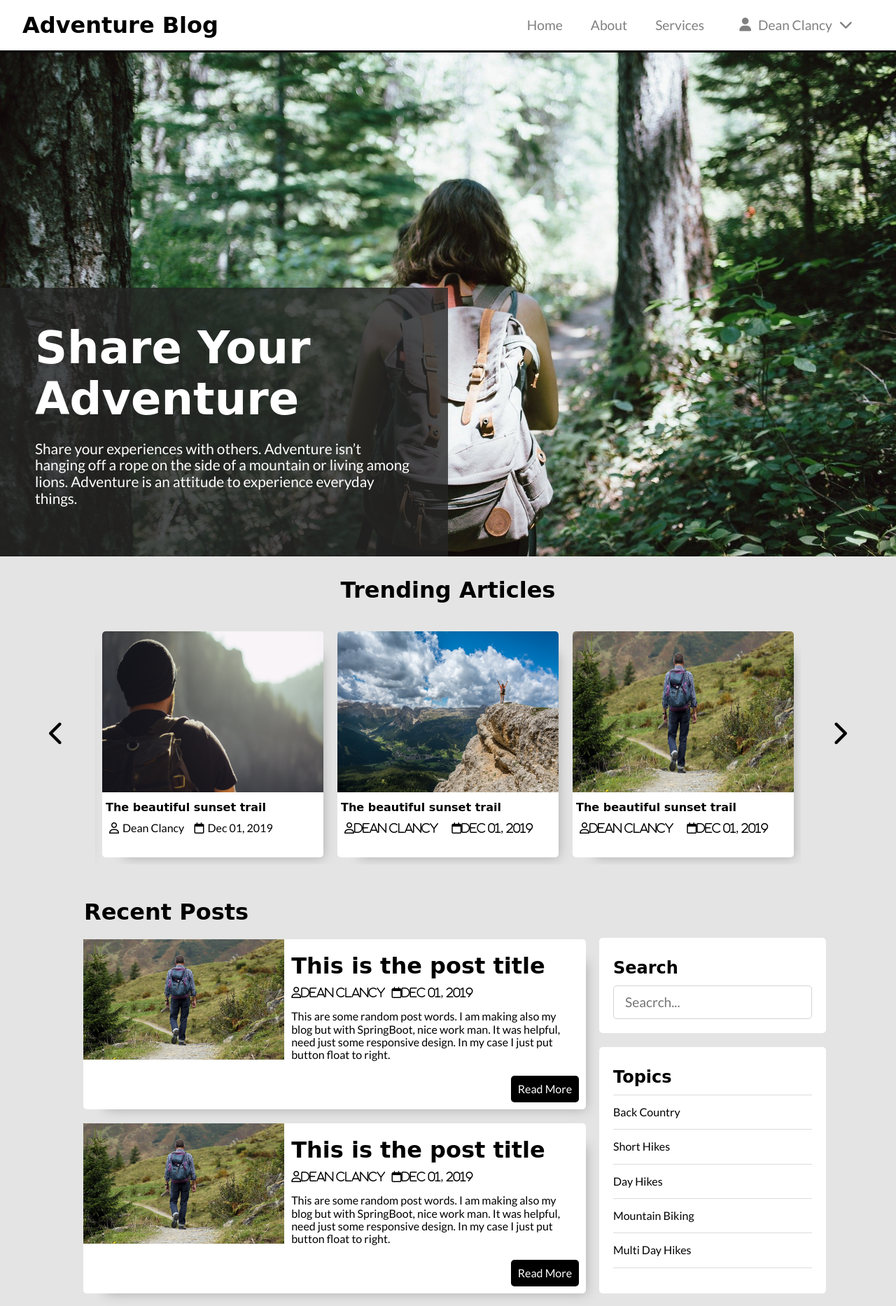
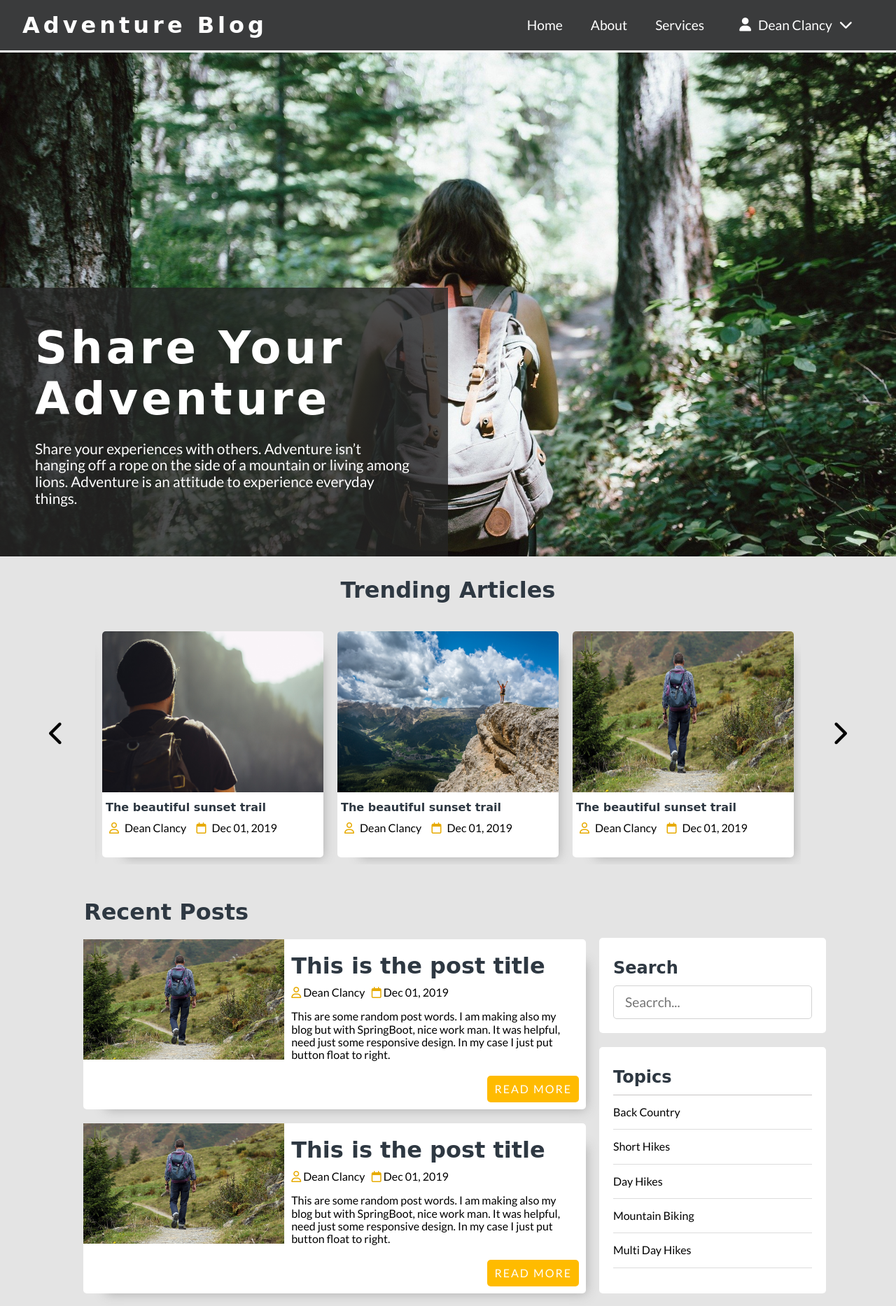
Before and after one commit to Clancinio/blog-website, a PHP site: page / in a window 1280 px wide. Shown: the top 1866 px of the page at 70% size. Run offline with PHP 8.4, Linux system fonts and the light colour scheme; some libraries are stand-ins or nearby versions; some web fonts are replaced.

Commit message:
Added color to buttons

```diff
--- a/css/styles.css
+++ b/css/styles.css
@@ -20,6 +20,7 @@
                         h4 {
                             font-family: 'Calistoga', cursive;
                             margin: 10px 0;
+                            color: #2e3842;
                         }
 
                         a {
@@ -27,21 +28,28 @@
                             color: inherit;
                         }
 
+
                         img {
                             max-width: 100%;
                         }
 
                         .btn {
-                            background: black;
+                            background: rgb(255, 187, 0);
                             color: white;
+
                             padding: 10px;
                             border-radius: 5px;
+                            border: none;
+                            letter-spacing: 2px;
+                            text-transform: uppercase;
+
                         }
 
-                        .btn:hover {
-                            color: white;
-                            background: rgb(54, 54, 54)
-                        }
+                        .btn:hover,
+                        button {
+                            background: rgb(231, 170, 0);
+                            cursor: pointer;
+                         }
 
                         .btn-big {
                             padding: 0.7rem 1.3rem;
@@ -83,8 +91,8 @@
 
                         nav {
                             margin: 0;
-                            background-color: white;
-                            border-bottom: 3px solid black;
+                            background-color: #3a3b3c;
+                            border-bottom: 3px solid white;
                             display: flex;
                             align-items: center;
                             padding-left: 2rem;
@@ -99,6 +107,8 @@
 
                         .logo-text {
                             margin: 0;
+                            color: white;
+                            letter-spacing: 5px;
                         }
 
                         nav>ul {
@@ -149,12 +159,16 @@
 
                         nav ul li a {
                             text-decoration: none;
-                            color: gray;
+                            color: white;
                             width: 100%;
                             height: 100%;
                             padding: 0 20px;
                             display: flex;
                             align-items: center;
+                        }
+
+                        nav ul li ul a {
+                            color: blue;
                         }
 
                         nav ul i {
@@ -271,6 +285,8 @@
 
                         .carousel .post-wrapper .post i {
                             margin: 0 5px;
+
+
                         }
                         /***** CONTENT *********/
 
@@ -374,7 +390,7 @@
                             margin-top: 0;
                             padding: 0px;
                             list-style: none;
-                            border-top: rgba(124, 124, 124, 0.267) 1px solid;
+                            border-top: rgba(46, 40, 40, 0.267) 1px solid;
                         }
 
                         .content .side-bar .section.topics ul li a {
@@ -425,7 +441,7 @@
 ***********************************/
 
                         footer {
-                            background-color: #303036;
+                            background-color: #3a3a3c;
                             color: #d3d3d3;
                         }
 
@@ -511,13 +527,18 @@
                         }
 
                         footer .footer-bottom {
-                            background-color: #343a40;
+                            background-color: #323233;
                             text-align: center;
                         }
 
                         footer .footer-bottom p {
                             margin: 0;
                             padding: 20px;
+                        }
+
+                        .post i {
+                            padding-right: 3px;
+                            color: rgb(231, 170, 0);
                         }
                         /***********************************
             Media Queries
--- a/index.html
+++ b/index.html
@@ -71,8 +71,8 @@
                     <img src="images/hiking1.jpg" alt="" class="post-image">
                     <div class="post-info">
                         <h4><a href="single.html">The beautiful sunset trail</a></h4>
-                        <i class="far fa-user">Dean Clancy</i> &nbsp;
-                        <i class="far fa-calendar">Dec 01, 2019</i>
+                        <i class="far fa-user"></i><span>Dean Clancy</span> &nbsp;
+                        <i class="far fa-calendar"></i><span>Dec 01, 2019</span>
 
                     </div>
                 </div>
@@ -80,8 +80,8 @@
                     <img src="images/hiking3.jpg" alt="" class="post-image">
                     <div class="post-info">
                         <h4><a href="single.html">The beautiful sunset trail</a></h4>
-                        <i class="far fa-user">Dean Clancy</i> &nbsp;
-                        <i class="far fa-calendar">Dec 01, 2019</i>
+                        <i class="far fa-user"></i><span>Dean Clancy</span> &nbsp;
+                        <i class="far fa-calendar"></i><span>Dec 01, 2019</span>
 
                     </div>
                 </div>
@@ -89,8 +89,8 @@
                     <img src="images/hiking1.jpg" alt="" class="post-image">
                     <div class="post-info">
                         <h4><a href="single.html">The beautiful sunset trail</a></h4>
-                        <i class="far fa-user">Dean Clancy</i> &nbsp;
-                        <i class="far fa-calendar">Dec 01, 2019</i>
+                        <i class="far fa-user"></i><span>Dean Clancy</span> &nbsp;
+                        <i class="far fa-calendar"></i><span>Dec 01, 2019</span>
 
                     </div>
                 </div>
@@ -98,8 +98,8 @@
                     <img src="images/hiking3.jpg" alt="" class="post-image">
                     <div class="post-info">
                         <h4><a href="single.html">The beautiful sunset trail</a></h4>
-                        <i class="far fa-user">Dean Clancy</i> &nbsp;
-                        <i class="far fa-calendar">Dec 01, 2019</i>
+                        <i class="far fa-user"></i><span>Dean Clancy</span> &nbsp;
+                        <i class="far fa-calendar"></i><span>Dec 01, 2019</span>
 
                     </div>
                 </div>
@@ -120,8 +120,8 @@
                     <img src="images/hiking3.jpg" alt="" class="post-image">
                     <div class="post-preview">
                         <h1><a href="#">This is the post title</a></h1>
-                        <i class="far fa-user">Dean Clancy</i> &nbsp;
-                        <i class="far fa-calendar">Dec 01, 2019</i>
+                        <i class="far fa-user"></i><span>Dean Clancy</span> &nbsp;
+                        <i class="far fa-calendar"></i><span>Dec 01, 2019</span>
                         <p>This are some random post words. I am making also my blog but with SpringBoot, nice work man. It was helpful, need just some responsive design. In my case I just put button float to right.</p>
                         <div class="post-btn-container">
                             <a href="#" class="btn">Read More</a>
@@ -132,8 +132,8 @@
                     <img src="images/hiking3.jpg" alt="" class="post-image">
                     <div class="post-preview">
                         <h1><a href="#">This is the post title</a></h1>
-                        <i class="far fa-user">Dean Clancy</i> &nbsp;
-                        <i class="far fa-calendar">Dec 01, 2019</i>
+                        <i class="far fa-user"></i><span>Dean Clancy</span> &nbsp;
+                        <i class="far fa-calendar"></i><span>Dec 01, 2019</span>
                         <p>This are some random post words. I am making also my blog but with SpringBoot, nice work man. It was helpful, need just some responsive design. In my case I just put button float to right.</p>
                         <div class="post-btn-container">
                             <a href="#" class="btn">Read More</a>
@@ -145,8 +145,8 @@
                     <img src="images/hiking3.jpg" alt="" class="post-image">
                     <div class="post-preview">
                         <h1><a href="#">This is the post title</a></h1>
-                        <i class="far fa-user">Dean Clancy</i> &nbsp;
-                        <i class="far fa-calendar">Dec 01, 2019</i>
+                        <i class="far fa-user"></i><span>Dean Clancy</span> &nbsp;
+                        <i class="far fa-calendar"></i><span>Dec 01, 2019</span>
                         <p>This are some random post words. I am making also my blog but with SpringBoot, nice work man. It was helpful, need just some responsive design. In my case I just put button float to right.</p>
                         <div class="post-btn-container">
                             <a href="#" class="btn">Read More</a>
```
